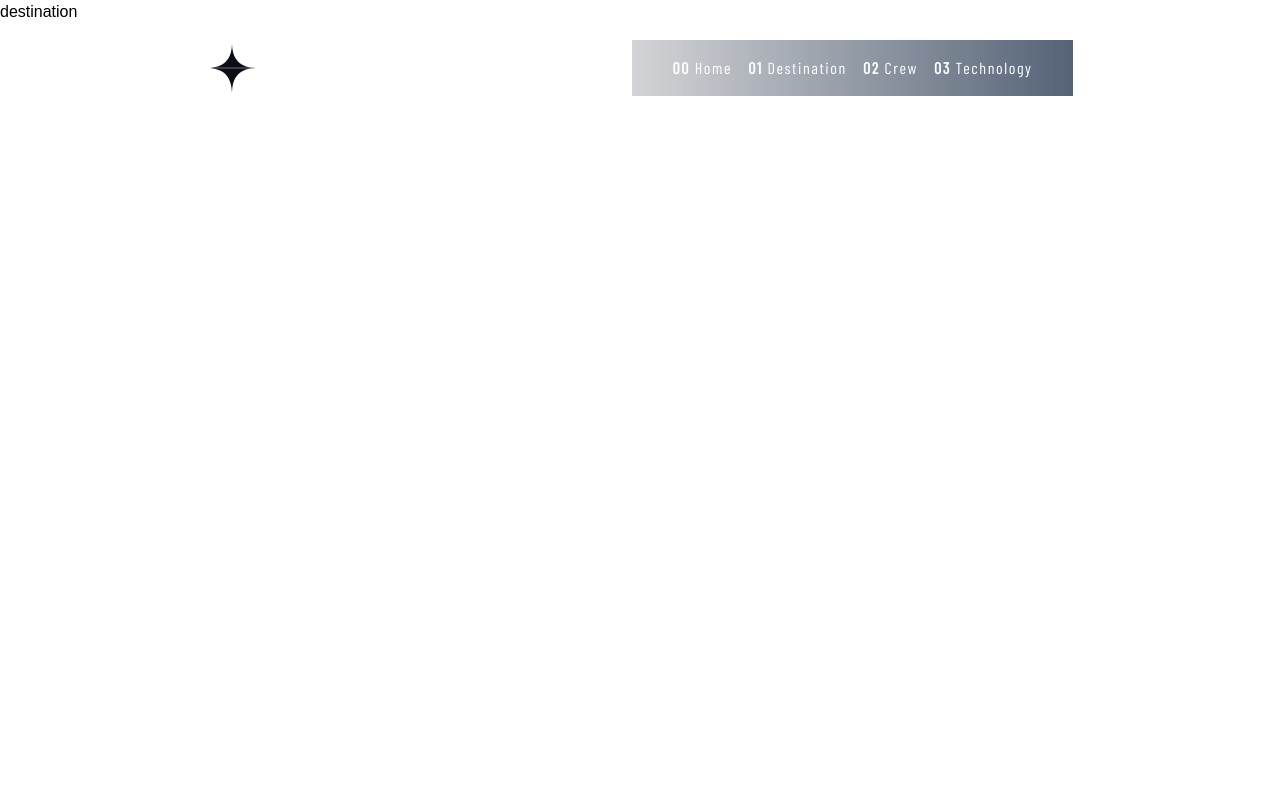
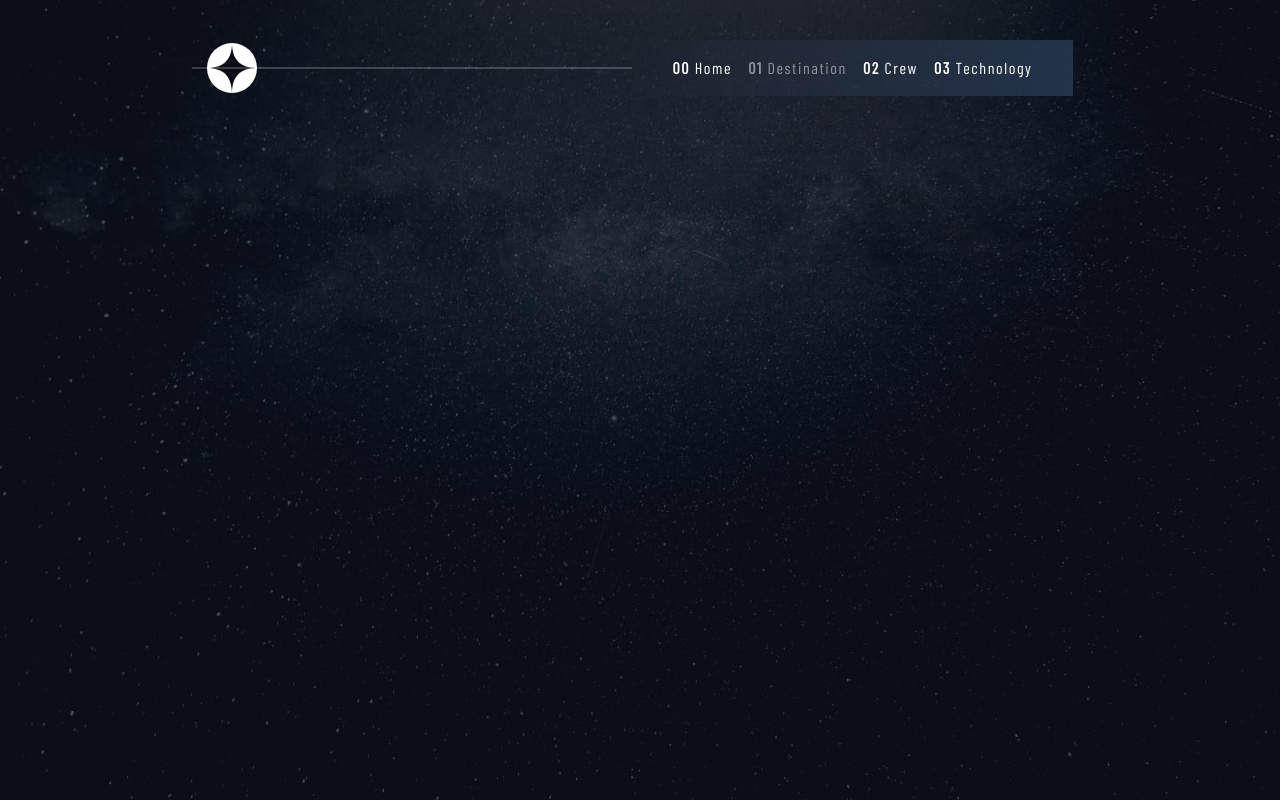
Before and after one commit to Abdelrahman-Sakrr/space-toursim-next, a Next.js app: page /destination in a window 1280 px wide. Built offline with nearby package versions, Linux system fonts and the light colour scheme; a web font is replaced by a local one.

Commit message:
add responsive backgrounds and improve navbar link highlighting

```diff
--- a/src/app/crew/page.tsx
+++ b/src/app/crew/page.tsx
@@ -1,9 +1,25 @@
-import React from 'react'
+import Image from "next/image";
+import React from "react";
+import desktopBg from "@/../public/crew/background-crew-desktop.jpg";
+import mobileBg from "@/../public/crew/background-crew-mobile.jpg";
 
 export default function page() {
   return (
-	<section>
-	  crew page content goes here
-	</section>
-  )
+    <section className="font-sans w-full min-h-screen ">
+      <div className="flex flex-col row-start-2 items-center sm:items-start lg:h-screen w-full">
+        <Image
+          src={desktopBg}
+          alt="Crew Background"
+          className="lg:absolute lg:inset-0 lg:object-cover lg:w-full lg:h-screen lg:block -z-10 hidden"
+          fill
+        />
+        <Image
+          src={mobileBg}
+          alt="Crew Background"
+          className="absolute inset-0 object-cover w-full h-screen -z-10 lg:hidden"
+          fill
+        />
+      </div>
+    </section>
+  );
 }
--- a/src/app/destination/page.tsx
+++ b/src/app/destination/page.tsx
@@ -1,9 +1,25 @@
-import React from 'react'
+import Image from "next/image";
+import React from "react";
+import desktopBg from "@/../public/destination/background-destination-desktop.jpg";
+import mobileBg from "@/../public/destination/background-destination-mobile.jpg";
 
 export default function page() {
   return (
-	<section>
-	  destination
-	</section>
-  )
+    <section className="font-sans w-full min-h-screen ">
+      <div className="flex flex-col row-start-2 items-center sm:items-start lg:h-screen w-full">
+        <Image
+          src={desktopBg}
+          alt="Home Background"
+          className="lg:absolute lg:inset-0 lg:object-cover lg:w-full lg:h-screen lg:block -z-10 hidden"
+          fill
+        />
+        <Image
+          src={mobileBg}
+          alt="Home Background"
+          className="absolute inset-0 object-cover w-full h-screen -z-10 lg:hidden"
+          fill
+        />
+      </div>
+    </section>
+  );
 }
--- a/src/app/technology/page.tsx
+++ b/src/app/technology/page.tsx
@@ -1,5 +1,25 @@
+import Image from "next/image";
 import React from "react";
+import desktopBg from "@/../public/technology/background-technology-desktop.jpg";
+import mobileBg from "@/../public/technology/background-technology-mobile.jpg";
 
 export default function page() {
-  return <section>technology page content goes here</section>;
+  return (
+    <section className="font-sans w-full min-h-screen ">
+      <div className="flex flex-col row-start-2 items-center sm:items-start lg:h-screen w-full">
+        <Image
+          src={desktopBg}
+          alt="Home Background"
+          className="lg:absolute lg:inset-0 lg:object-cover lg:w-full lg:h-screen lg:block -z-10 hidden"
+          fill
+        />
+        <Image
+          src={mobileBg}
+          alt="Home Background"
+          className="absolute inset-0 object-cover w-full h-screen -z-10 lg:hidden"
+          fill
+        />
+      </div>
+    </section>
+  );
 }
--- a/src/components/Navbar.tsx
+++ b/src/components/Navbar.tsx
@@ -3,9 +3,11 @@ import Image from "next/image";
 import Link from "next/link";
 import React, { useState } from "react";
 import logo from "@/../../public/shared/logo.svg";
+import { usePathname } from "next/navigation";
 
 export default function Navbar() {
   const [isOpen, setisOpen] = useState(false);
+  const pathname = usePathname();
   const links = [
     { href: "/", label: "Home", id: "00" },
     { href: "/destination", label: "Destination", id: "01" },
@@ -26,8 +28,11 @@ export default function Navbar() {
   before:content-[''] before:absolute before:right-full before:top-1/2 before:-translate-y-1/2 before:w-full before:h-[0.0625rem] before:bg-white before:opacity-40"
       >
         {links.map((link) => (
-          <li key={link.id}>
-            <Link href={link.href}>
+          <li
+            key={link.id}
+            className={pathname === link.href ? "opacity-50" : "opacity-100"}
+          >
+            <Link href={link.href} className="">
               <span className="font-bold">{link.id}</span> {link.label}
             </Link>
           </li>
```
